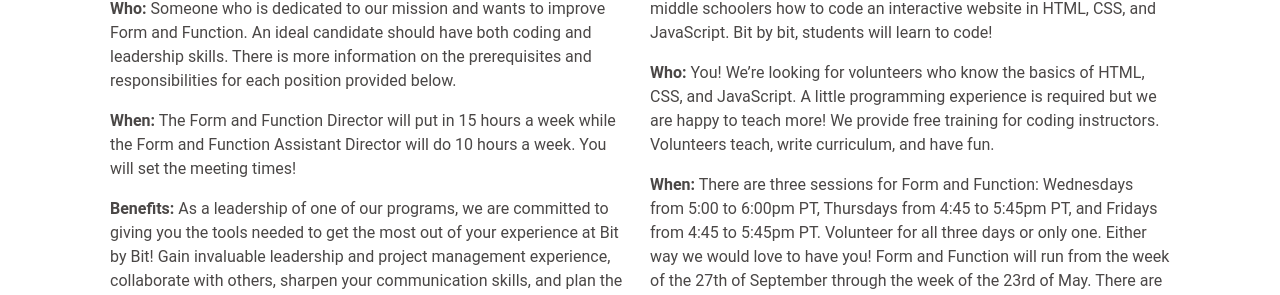
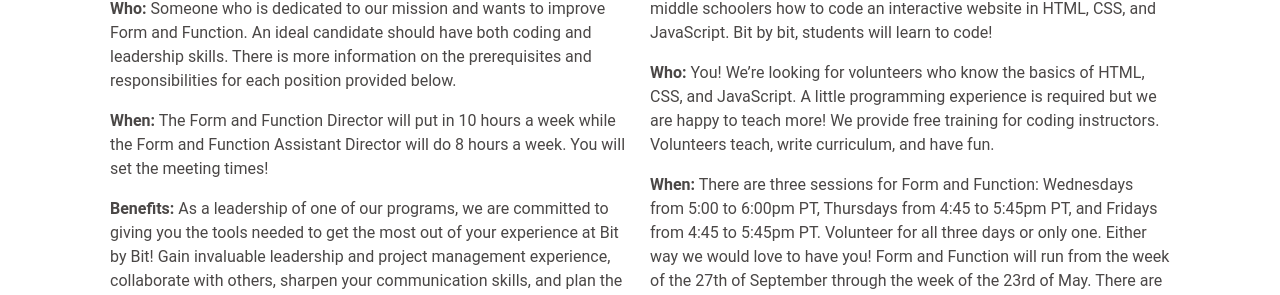
Before and after one commit to bit-by-bit-coding/bxb-website, a Jekyll site: the page built from volunteer.html, in a window 1280 px wide and 900 px high, scrolled down 1190 px. Shown: the part 149-444 px from the top of the window. Built offline with Jekyll 4.4.1, drawn with Linux system fonts in a browser that asks for light colours; nearby versions of some CDN libraries; some web fonts are replaced.

Commit message:
Update wording for Director position

```diff
--- a/ffleadership.html
+++ b/ffleadership.html
@@ -151,7 +151,7 @@
         </li>
     </ul>
 
-    <p>Overseeing one of Bit by Bit's main programs is a large responsibility. You must be willing to put in at least 10
+    <p>Overseeing one of Bit by Bit's main programs is a large responsibility. You must be willing to put in at least 8
         hours a week. This position is a year long commitment, running through the end of the 2021/2022 school year. We
         will be asking for a reference on the application, but this reference does not need to be too formal. We
         understand with current circumstances and also by nature of age, not everyone will have previous work experience
--- a/volunteer.html
+++ b/volunteer.html
@@ -99,8 +99,8 @@
                     An ideal candidate should have both coding and leadership skills. There is more information on the
                     prerequisites and responsibilities for each position provided below.
                 </p>
-                <p><strong>When:</strong> The Form and Function Director will put in 15 hours a week while the Form and
-                    Function Assistant Director will do 10 hours a week. You will set the meeting times!
+                <p><strong>When:</strong> The Form and Function Director will put in 10 hours a week while the Form and
+                    Function Assistant Director will do 8 hours a week. You will set the meeting times!
                 </p>
                 <p><strong>Benefits:</strong> As a leadership of one of our programs, we are committed to giving you the
                     tools needed to get the most out of your experience at Bit by Bit! Gain invaluable leadership and
```
Also changed, not shown: other parts of ffleadership.html (+2 -2 lines).
